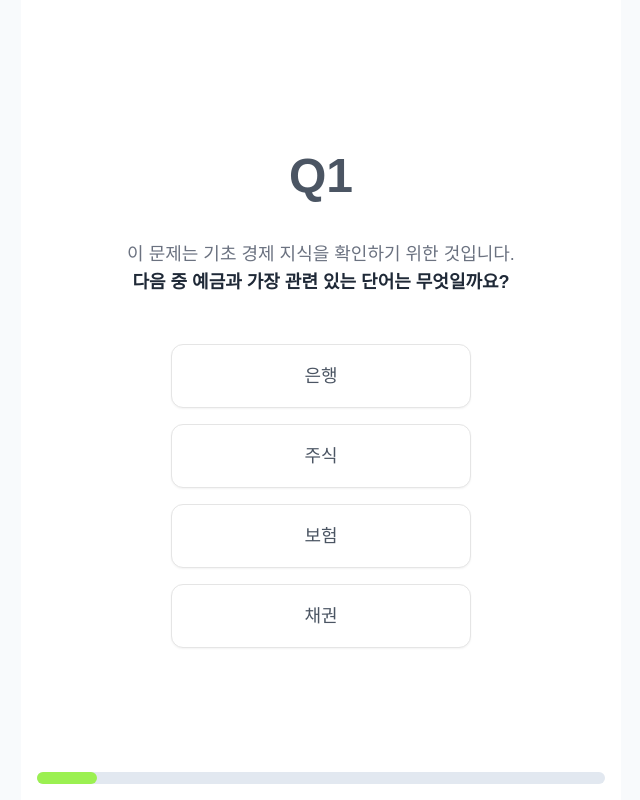
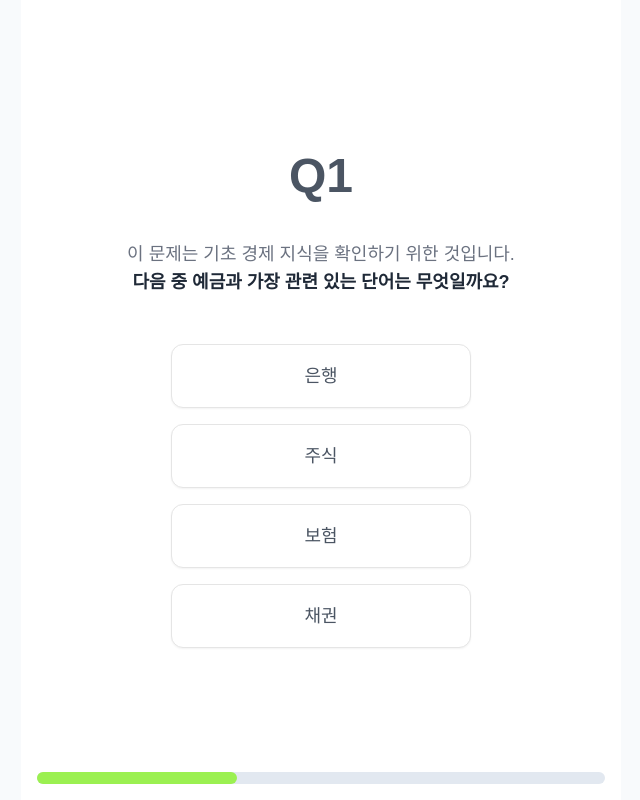
Before and after one commit to kimsohae/economic-mury, a Next.js app: page /test in a window 1280 px wide. Shown: the whole page, without its empty margins (319-959 px from the left). Built offline with nearby package versions, Linux system fonts and the light colour scheme.

Commit message:
update: 진행도 표시바 개선 - 전체 문제개수 반영

```diff
--- a/app/test/page.tsx
+++ b/app/test/page.tsx
@@ -2,25 +2,6 @@ import React from "react";
 import quizData from "@/public/questions.json";
 import Quiz from "@/components/Quiz";
 import ProgressBar from "@/components/ProgressBar";
-
-const ANSWER_LIST = [
-  {
-    id: "a",
-    label: "무디스(Moody's)",
-  },
-  {
-    id: "b",
-    label: "블룸버그(Bloomberg)",
-  },
-  {
-    id: "c",
-    label: "스탠다드앤푸어스(S&P)",
-  },
-  {
-    id: "d",
-    label: "피치(FitchRatings)",
-  },
-];
 
 export type QuizOption = {
   id: string;
@@ -49,7 +30,7 @@ export default function Page() {
   return (
     <>
       <Quiz quiz={quizList} />
-      <ProgressBar />
+      <ProgressBar quizLength={quizList.length} />
     </>
   );
 }
--- a/components/ProgressBar.tsx
+++ b/components/ProgressBar.tsx
@@ -2,10 +2,16 @@
 import { useUser } from "@/state/UserContext";
 import React from "react";
 
-export default function ProgressBar() {
+interface Props {
+  quizLength: number;
+}
+
+export default function ProgressBar({ quizLength }: Props) {
   const {
     user: { progress },
   } = useUser();
+  const percentage = ((progress + 1) / quizLength) * 100;
+
   return (
     <>
       <div
@@ -14,8 +20,8 @@ export default function ProgressBar() {
         }
       />
       <div
-        style={{ width: `${(progress + 1) * 10}%` }}
-        className={`absolute bottom-4 left-[1rem] rounded-lg h-3 bg-primary`}
+        style={{ width: `${percentage}%` }}
+        className={`absolute bottom-4 left-[1rem] max-w-[calc(100%-2rem)] rounded-lg h-3 bg-primary`}
       />
     </>
   );
```
